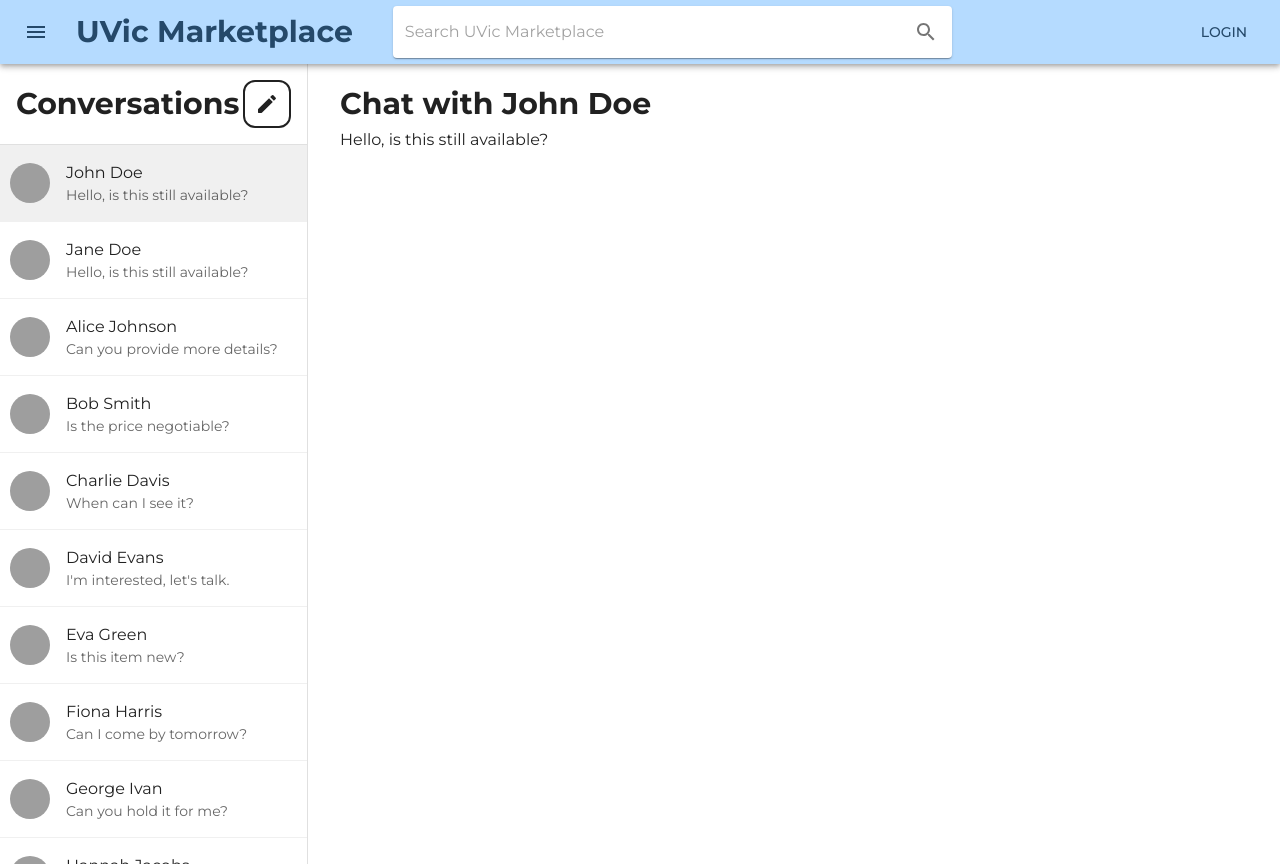
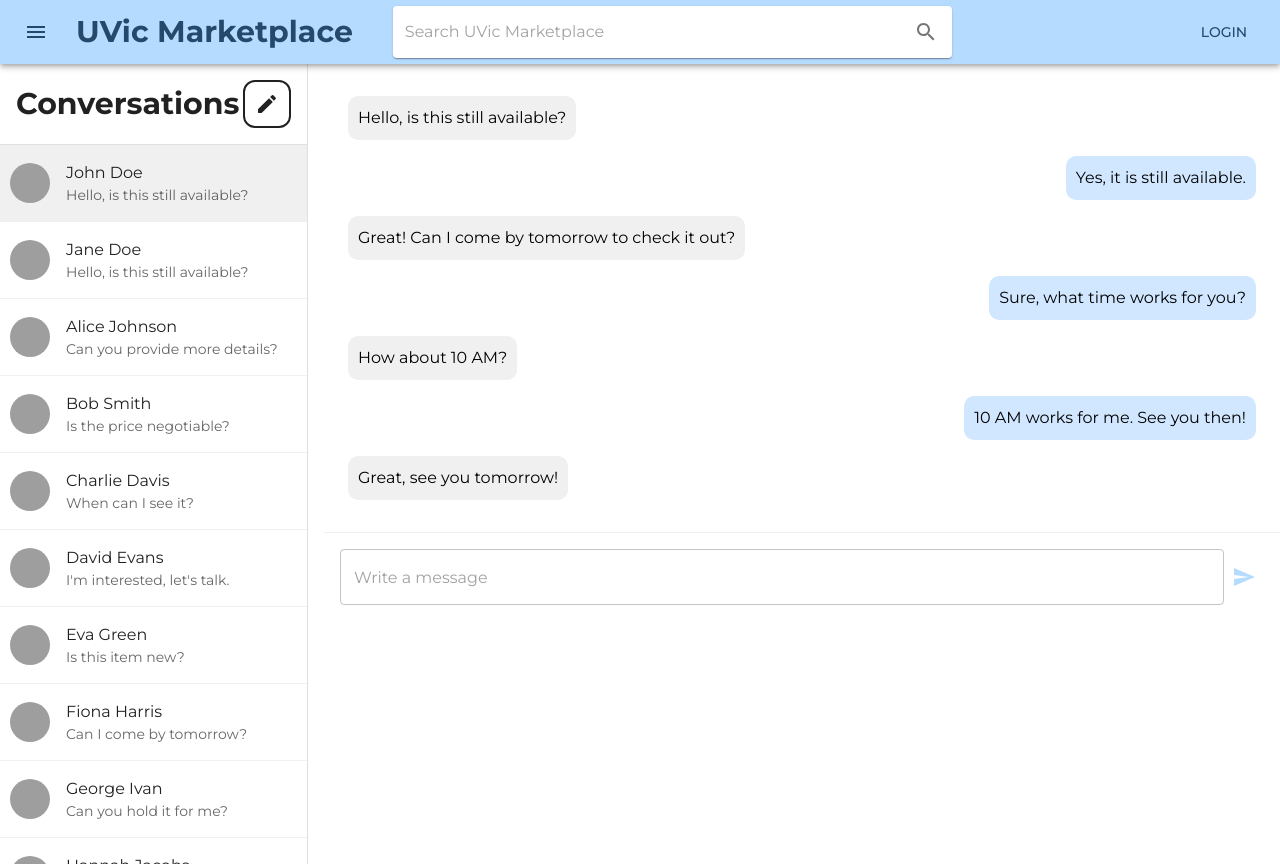
Before and after one commit to matt-lebl/uvic-marketplace, a React (Create React App) app in the folder frontend/: page /messaging in a window 1280 px wide. Built offline with nearby package versions, Linux system fonts and the light colour scheme; grey boxes are pictures that could not be loaded.

Commit message:
Add message bubble component for conversation

```diff
--- /dev/null
+++ b/frontend/src/pages/Components/Message.tsx
@@ -0,0 +1,33 @@
+import React from 'react'
+import { Box, Typography } from '@mui/material'
+
+interface MessageProps {
+  content: string
+  isSender: boolean
+}
+
+const Message: React.FC<MessageProps> = ({ content, isSender }) => {
+  return (
+    <Box
+      sx={{
+        display: 'flex',
+        justifyContent: isSender ? 'flex-end' : 'flex-start',
+        padding: '8px',
+      }}
+    >
+      <Box
+        sx={{
+          backgroundColor: isSender ? '#d1e7ff' : '#f0f0f0',
+          color: isSender ? '#000' : '#000',
+          padding: '10px',
+          borderRadius: '10px',
+          maxWidth: '70%',
+        }}
+      >
+        <Typography variant="body1">{content}</Typography>
+      </Box>
+    </Box>
+  )
+}
+
+export default Message
--- a/frontend/src/pages/Messaging.tsx
+++ b/frontend/src/pages/Messaging.tsx
@@ -1,8 +1,17 @@
 import React, { useState } from 'react'
-import { Box, Grid, Typography } from '@mui/material'
+import {
+  Box,
+  Grid,
+  Typography,
+  List,
+  TextField,
+  IconButton,
+} from '@mui/material'
 import MessageSidebar from './Components/MessageSidebar'
+import Message from './Components/Message'
+import SendIcon from '@mui/icons-material/Send'
 
-const messages = [
+const conversations = [
   {
     listing_id: 'L23434B090934',
     other_participant: {
@@ -155,47 +164,142 @@ const messages = [
   },
 ]
 
+const messages = [
+  {
+    sender_id: 'A23434B090934',
+    receiver_id: 'A23434B090936',
+    listing_id: 'L23434B090934',
+    content: 'Hello, is this still available?',
+    sent_at: 1625247600,
+  },
+  {
+    sender_id: 'A23434B090936',
+    receiver_id: 'A23434B090934',
+    listing_id: 'L23434B090934',
+    content: 'Yes, it is still available.',
+    sent_at: 1625248200,
+  },
+  {
+    sender_id: 'A23434B090934',
+    receiver_id: 'A23434B090936',
+    listing_id: 'L23434B090934',
+    content: 'Great! Can I come by tomorrow to check it out?',
+    sent_at: 1625248800,
+  },
+  {
+    sender_id: 'A23434B090936',
+    receiver_id: 'A23434B090934',
+    listing_id: 'L23434B090934',
+    content: 'Sure, what time works for you?',
+    sent_at: 1625249400,
+  },
+  {
+    sender_id: 'A23434B090934',
+    receiver_id: 'A23434B090936',
+    listing_id: 'L23434B090934',
+    content: 'How about 10 AM?',
+    sent_at: 1625250000,
+  },
+  {
+    sender_id: 'A23434B090936',
+    receiver_id: 'A23434B090934',
+    listing_id: 'L23434B090934',
+    content: '10 AM works for me. See you then!',
+    sent_at: 1625250600,
+  },
+  {
+    sender_id: 'A23434B090934',
+    receiver_id: 'A23434B090936',
+    listing_id: 'L23434B090934',
+    content: 'Great, see you tomorrow!',
+    sent_at: 1625251200,
+  },
+]
+
 const Messaging: React.FC = () => {
   const [selectedListingId, setSelectedListingId] = useState<string>(
-    messages[0].listing_id
+    conversations[0].listing_id
   )
+  const [messageInput, setMessageInput] = useState<string>('')
 
-  const handleNewMessage = () => {
-    console.log('New message')
+  const handleNewConversation = () => {
+    console.log('Creating new conversation')
+  }
+
+  const handleSendMessage = () => {
+    console.log('Sending message:', messageInput)
+    setMessageInput('')
   }
 
   const handleSelectMessage = (listing_id: string) => {
     setSelectedListingId(listing_id)
   }
 
-  const selectedConversation = messages.find(
-    (message) => message.listing_id === selectedListingId
+  const handleKeyDown = (event: React.KeyboardEvent) => {
+    if (event.key === 'Enter') {
+      event.preventDefault()
+      handleSendMessage()
+    }
+  }
+
+  const selectedConversation = conversations.find(
+    (conversation) => conversation.listing_id === selectedListingId
   )
 
   return (
-    <Box sx={{ flexGrow: 1, height: '100vh' }}>
+    <Box sx={{ flexGrow: 1 }}>
       <Grid container spacing={2} sx={{ height: '100%' }}>
         <Grid item xs={3} sx={{ height: '100%' }}>
           <MessageSidebar
             selectedListingId={selectedListingId}
-            onCreateMessage={handleNewMessage}
-            messages={messages}
+            onCreateMessage={handleNewConversation}
+            messages={conversations}
             onSelectMessage={handleSelectMessage}
           />
         </Grid>
         <Grid item xs={9}>
-          <Box sx={{ padding: 2 }}>
-            {selectedConversation ? (
-              <Box>
-                <Typography variant="h6">
-                  Chat with {selectedConversation.other_participant.name}
-                </Typography>
-                <Typography variant="body1">
-                  {selectedConversation.last_message.content}
-                </Typography>
+          <Box
+            sx={{
+              display: 'flex',
+              flexDirection: 'column',
+            }}
+          >
+            <Box sx={{ flexGrow: 1, overflowY: 'auto', padding: 2 }}>
+              {selectedConversation ? (
+                <List>
+                  {messages.map((msg, index) => (
+                    <Message
+                      key={index}
+                      content={msg.content}
+                      isSender={msg.sender_id === 'A23434B090936'}
+                    />
+                  ))}
+                </List>
+              ) : (
+                <Typography variant="h6">Select a conversation</Typography>
+              )}
+            </Box>
+            {selectedConversation && (
+              <Box
+                sx={{
+                  display: 'flex',
+                  alignItems: 'center',
+                  padding: 2,
+                  borderTop: '1px solid #f0f0f0',
+                }}
+              >
+                <TextField
+                  fullWidth
+                  variant="outlined"
+                  placeholder="Write a message"
+                  value={messageInput}
+                  onKeyDown={handleKeyDown}
+                  onChange={(e) => setMessageInput(e.target.value)}
+                />
+                <IconButton color="primary" onClick={handleSendMessage}>
+                  <SendIcon />
+                </IconButton>
               </Box>
-            ) : (
-              <Typography variant="h6">Select a conversation</Typography>
             )}
           </Box>
         </Grid>
```
Also changed, not shown: 1 other file (tests, documents, lock files or other folders).
